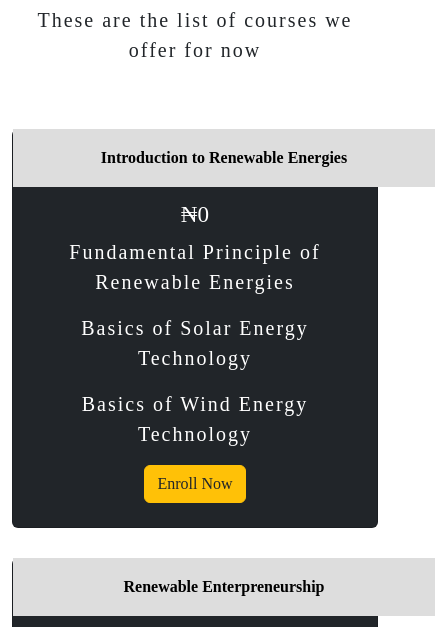
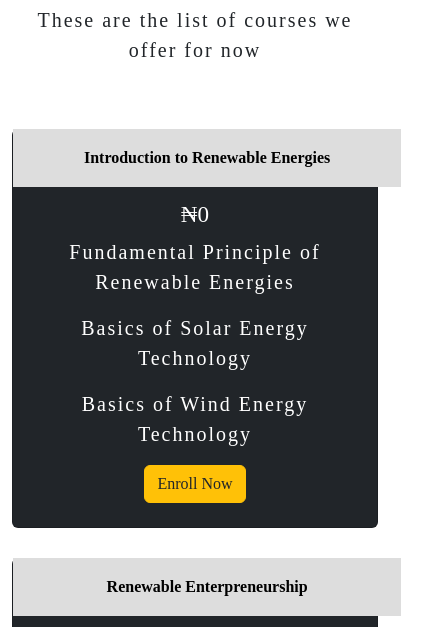
Before and after one commit to suleimaan/GreenTaught-Energy, a plain HTML site: page coursecatalogue.html in a window 390 px wide. Shown: the part 211-838 px from the top of the page, 435 px wide, since content can reach past the window. Drawn offline with nearby package versions, Linux system fonts and the light colour scheme.

Commit message:
Update coursecatalogue.css

```diff
--- a/coursecatalogue.css
+++ b/coursecatalogue.css
@@ -70,7 +70,7 @@ footer{
 
 
 		.level{
-			width: 50vh;
+			width: 46vh;
 		}
 	}
 
```
